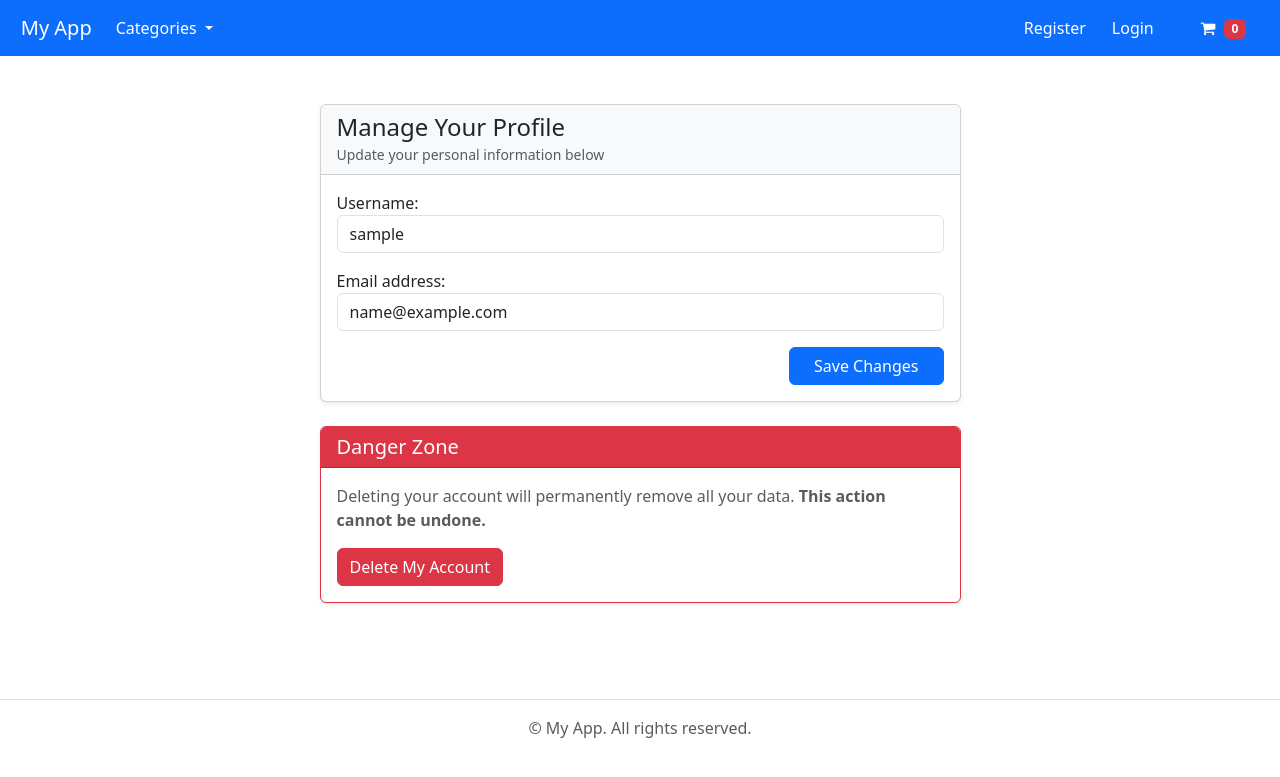
After one commit to bendamian/ecommerce, a Django app: page /account/profile-management/ in a window 1280 px wide. The commit adds this page. Shown: the top 777 px of the page. Run offline with Django 5.2, Linux system fonts and the light colour scheme; the visitor is signed in with stand-in values (Sample User, id 1); data that the repository does not hold is empty; some libraries are stand-ins or nearby versions.

Commit message:
add profile management setting

```diff
--- a/account/forms.py
+++ b/account/forms.py
@@ -91,3 +91,45 @@ class UserLoginForm(AuthenticationForm):
             if self.errors.get(field_name):
                 existing_classes = field.widget.attrs.get('class', '')
                 field.widget.attrs['class'] = f'{existing_classes} is-invalid'.strip()
+
+# Profile Update Form
+
+
+class ProfileUpdateForm(forms.ModelForm):
+    """
+    Form for updating user profile details.
+    Enforces username and email to be non-empty.
+    """
+
+    class Meta:
+        model = User
+        fields = ['username', 'email']
+
+        widgets = {
+            'username': forms.TextInput(attrs={
+                'class': 'form-control',
+                'placeholder': 'Username',
+                'required': True,   # HTML-level enforcement
+            }),
+            'email': forms.EmailInput(attrs={
+                'class': 'form-control',
+                'placeholder': 'Email address',
+                'required': True,   # HTML-level enforcement
+            }),
+        }
+
+    def clean_username(self):
+        username = self.cleaned_data.get('username', '').strip()
+
+        if not username:
+            raise forms.ValidationError("Username cannot be empty.")
+
+        return username
+
+    def clean_email(self):
+        email = self.cleaned_data.get('email', '').strip()
+
+        if not email:
+            raise forms.ValidationError("Email address cannot be empty.")
+
+        return email
--- /dev/null
+++ b/account/templates/account/profile-management.html
@@ -0,0 +1,76 @@
+{% extends "base.html" %}
+{% load static %}
+
+{% block content %}
+<div class="container py-5">
+    <div class="row justify-content-center">
+        <div class="col-lg-7 col-md-9">
+
+            <!-- Profile Card -->
+            <div class="card shadow-sm mb-4">
+                <div class="card-header bg-light">
+                    <h4 class="mb-0">Manage Your Profile</h4>
+                    <small class="text-muted">
+                        Update your personal information below
+                    </small>
+                </div>
+
+                <div class="card-body">
+                    <form method="post" action="{% url 'account_app:profile-management' %}">
+                        {% csrf_token %}
+
+                        <!-- Username -->
+                        <div class="mb-3">
+                            {{ form.username.label_tag }}
+                            {{ form.username }}
+                            {% if form.username.errors %}
+                                <div class="text-danger small mt-1">
+                                    {{ form.username.errors }}
+                                </div>
+                            {% endif %}
+                        </div>
+
+                        <!-- Email -->
+                        <div class="mb-3">
+                            {{ form.email.label_tag }}
+                            {{ form.email }}
+                            {% if form.email.errors %}
+                                <div class="text-danger small mt-1">
+                                    {{ form.email.errors }}
+                                </div>
+                            {% endif %}
+                        </div>
+
+                        <div class="d-flex justify-content-end">
+                            <button type="submit" class="btn btn-primary px-4">
+                                Save Changes
+                            </button>
+                        </div>
+                    </form>
+                </div>
+            </div>
+
+            <!-- Danger Zone -->
+            <div class="card border-danger shadow-sm">
+                <div class="card-header bg-danger text-white">
+                    <h5 class="mb-0">Danger Zone</h5>
+                </div>
+
+                <div class="card-body">
+                    <p class="text-muted mb-3">
+                        Deleting your account will permanently remove all your data.
+                        <strong>This action cannot be undone.</strong>
+                    </p>
+
+                    <a href="{% url 'account_app:delete-account' %}"
+                       class="btn btn-danger"
+                       onclick="return confirm('Are you sure you want to delete your account? This cannot be undone.');">
+                        Delete My Account
+                    </a>
+                </div>
+            </div>
+
+        </div>
+    </div>
+</div>
+{% endblock content %}
--- a/account/urls.py
+++ b/account/urls.py
@@ -10,7 +10,13 @@ urlpatterns = [
  path('email-verify-success/', views.email_verification_success, name='email-verify-success'),
  path('email-verify-sent/', views.email_verification_sent, name='email-verify-sent'),
  path('my-login/', views.my_login, name='my-login'),
+ path('my-logout/', views.my_logout, name='my-logout'),
+ #profile management
+ path('profile-management/', views.profile_management, name='profile-management'),
+ path('delete-account/', views.delete_account, name='delete-account'),
+
  path('dashboard/', views.dashboard, name='dashboard'),
- path('my-logout/', views.my_logout, name='my-logout'),
+
+
 
 ]
--- a/account/views.py
+++ b/account/views.py
@@ -1,6 +1,7 @@
+from urllib import request
 from django.shortcuts import redirect, render
 from django.http import HttpResponse
-from .forms import UserRegisterForm, UserLoginForm
+from .forms import UserRegisterForm, UserLoginForm, ProfileUpdateForm
 
 from django.contrib import messages
 from django.contrib.sites.shortcuts import get_current_site
@@ -11,6 +12,8 @@ from django.utils.http import urlsafe_base64_encode, urlsafe_base64_decode
 from django.contrib.auth.models import User
 from django.contrib.auth.models import auth
 from django.contrib.auth import authenticate, login, logout
+from django.contrib.auth.decorators import login_required
+
 # Create your views here.
 
 
@@ -133,9 +136,55 @@ def my_login(request):
 
 
 def my_logout(request):
-   pass
+   auth.logout(request)
+   return redirect('store_app:store')
 
 
 
+@login_required(login_url='account_app:my-login')
 def dashboard(request):
     return render(request, 'account/dashbord.html')
+
+
+@login_required(login_url='account_app:my-login')
+def profile_management(request):
+    """
+    Allow logged-in users to update their profile details.
+    """
+
+    if request.method == "POST":
+        form = ProfileUpdateForm(request.POST, instance=request.user)
+
+        if form.is_valid():
+            form.save()
+            messages.success(
+                request,
+                "Your profile has been updated successfully."
+            )
+            return redirect('account_app:dashboard')
+
+    else:
+        # Load form with current user data
+        form = ProfileUpdateForm(instance=request.user)
+
+    context = {
+        'form': form
+    }
+
+    return render(
+        request,
+        'account/profile-management.html',
+        context
+    )
+
+@login_required(login_url='account_app:my-login')
+def delete_account(request):
+    user = User.objects.get(id=request.user.id)
+
+    if request.method == "POST":
+        logout(request)  # Log out the user before deleting the account
+        user.delete()
+        messages.success(request, "Your account has been deleted successfully.")
+        return redirect('store_app:store')
+
+    return render(request, 'account/delete-account.html')
--- a/templates/base.html
+++ b/templates/base.html
@@ -24,6 +24,9 @@
       rel="stylesheet"
       href="https://cdnjs.cloudflare.com/ajax/libs/font-awesome/4.7.0/css/font-awesome.min.css"
     />
+   <!-- Bootstrap Icons -->
+    <link href="https://cdn.jsdelivr.net/npm/bootstrap-icons/font/bootstrap-icons.css" rel="stylesheet">
+
     {% block head %}{% endblock %}
   </head>
   <body>
```
Also changed, not shown: account/templates/account/dashbord.html (+66 -2 lines), account/templates/account/delete-account.html (added, +26 -0 lines).
